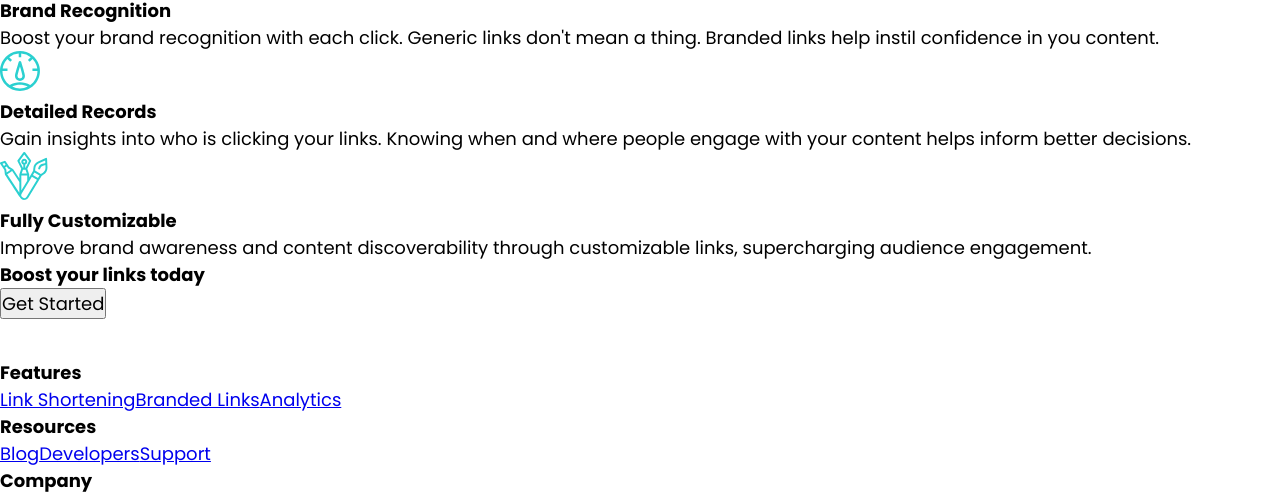
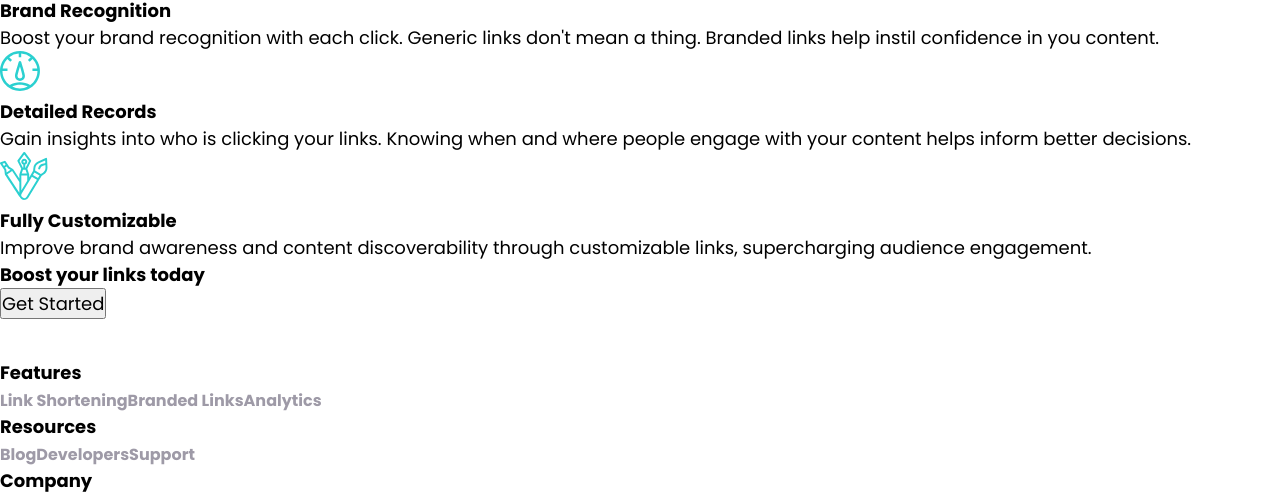
Before and after one commit to josesaulguerrero/url_shortener, a React app: page / in a window 1280 px wide. Shown: the part 953-1445 px from the top of the page. Built offline with nearby package versions, Linux system fonts and the light colour scheme.

Commit message:
the Link component was styled

```diff
--- /dev/null
+++ b/src/assets/styles/Link.css
@@ -0,0 +1,19 @@
+.Link {
+	width: 100%;
+	text-decoration: none;
+	text-align: center;
+}
+
+.navlink {
+	margin-bottom: 20px;
+	font-size: 1.6rem;
+	font-weight: bold;
+	color: #fffcff;
+}
+
+.footerLink {
+	margin-bottom: 20px;
+	font-size: 1.6rem;
+	font-weight: bold;
+	color: var(--Grayish_Violet);
+}
--- a/src/assets/styles/Navbar.module.css
+++ b/src/assets/styles/Navbar.module.css
@@ -55,6 +55,7 @@
 	margin: 0 auto;
 	padding: 20px;
 	background-color: var(--Dark_Violet);
+	border-radius: 10px;
 	transition: visibility 0.2s ease-in-out, opacity 0.2s ease-in-out;
 }
 
@@ -83,11 +84,10 @@
 
 .NavbarBreakLine {
 	width: 100%;
-	margin: 25px;
 	border: none;
 	border-top: 1px solid var(--Gray);
 }
 
 .NavbarButtons button {
-	margin-bottom: 20px;
+	margin-top: 20px;
 }
--- a/src/components/Link.js
+++ b/src/components/Link.js
@@ -1,12 +1,13 @@
 //libraries and hooks
 //components
 //assets
+import "../assets/styles/Link.css";
 
 export const Link = ({ href = "#", content = "write something", type }) => {
    return (
       <a
          href={href}
-         className={type}
+         className={`Link ${type}`}
       // I will add styles depending on the type of the link
       >{content}</a>
    );
--- a/src/components/ResourceCard.js
+++ b/src/components/ResourceCard.js
@@ -11,7 +11,7 @@ export const ResourceCard = ({ title, links }) => {
             links.map(
                ({ content }) =>
                   <Link
-                     type="footer-link"
+                     type="footerLink"
                      href="#"
                      key={content}
                      content={content}
```
